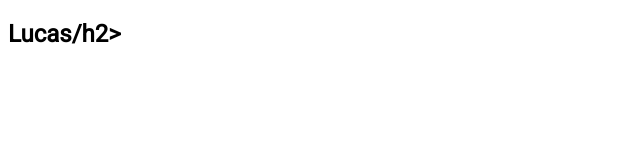
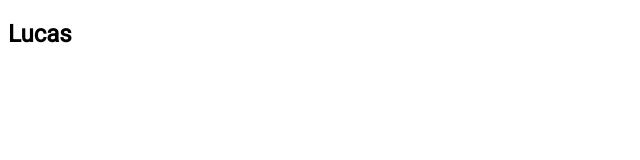
Before and after one commit to lucasrbueno/lucasrbueno.github.io, a plain HTML site: page index.html in a window 1280 px wide. Shown: the full height of the page, 0-640 px from the left. Drawn offline with Linux system fonts and the light colour scheme.

Commit message:
Update index.html

```diff
--- a/index.html
+++ b/index.html
@@ -12,7 +12,7 @@
 	</style>
 	<body>
 
-		<h2 id="titulo"> Lucas/h2>
+		<h2 id="titulo"> Lucas</h2>
 
 	</body>
 </html>
```
